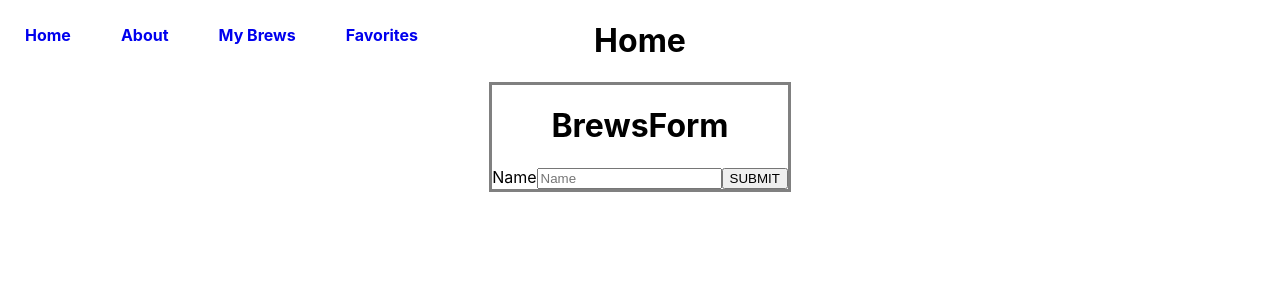
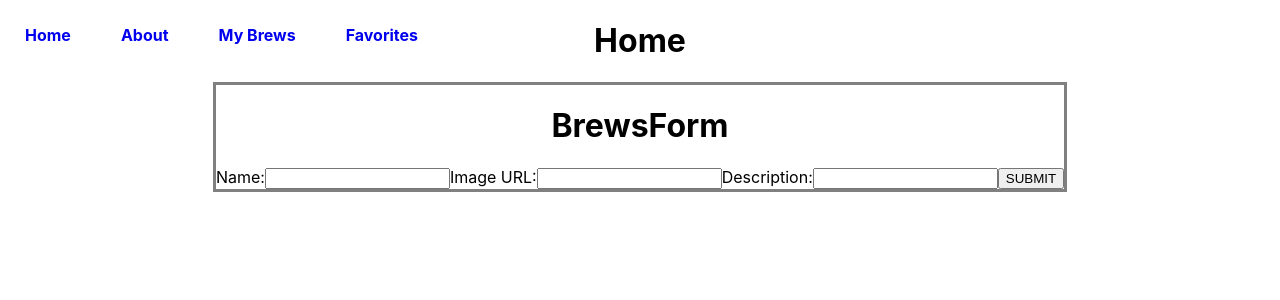
Before and after one commit to brooke-dev/brewery-tomfoolery-frontend, a React (Create React App) app: page / in a window 1280 px wide. Shown: the top 300 px of the page. Built offline with nearby package versions, Linux system fonts and the light colour scheme.

Commit message:
some changes to form

```diff
--- a/src/components/BrewsForm.js
+++ b/src/components/BrewsForm.js
@@ -5,11 +5,12 @@ const BrewsForm = () => {
         <div className='brew-form-container'>
             <h1>BrewsForm</h1>
             <form className="brew-form">
-                <label>Name</label>
-                <input
-                    type='text'
-                    placeholder='Name'
-                />
+                <label>Name:</label>
+                <input type='text'/>
+                <label>Image URL:</label>
+                <input type='text'/>
+                <label>Description:</label>
+                <input type='text'/>
                 <button className='submit-btn' type="submit">SUBMIT</button>
             </form>
         </div>
```
